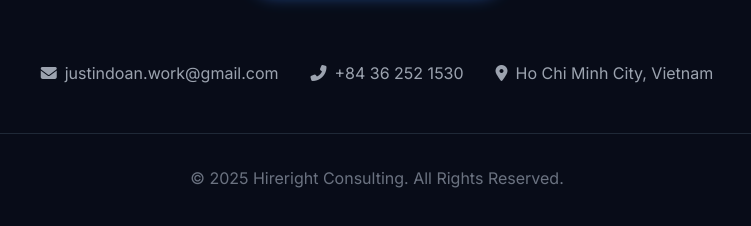
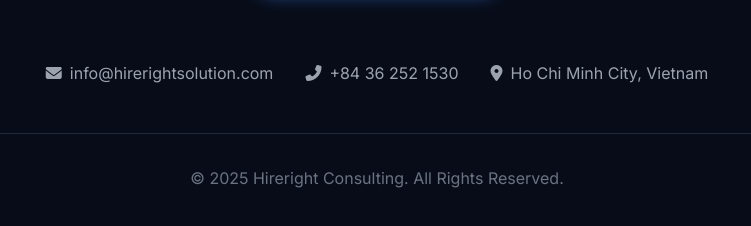
Before and after one commit to HIRERIGHT-CONSULTING/HIRERIGHTCONSULTING, a plain HTML site: page index.html in a window 1280 px wide. Shown: the part 2297-2523 px from the top of the page, 263-1014 px from the left. Drawn offline with nearby package versions, Linux system fonts and the light colour scheme.

Commit message:
Update index.html

```diff
--- a/index.html
+++ b/index.html
@@ -21,7 +21,7 @@
       "@type": "ProfessionalService",
       "name": "Hireright Consulting",
       "telephone": "+84 36 252 1530",
-      "email": "justindoan.work@gmail.com",
+      "email": "info@hirerightsolution.com",
       "address": {
         "@type": "PostalAddress",
         "addressLocality": "Ho Chi Minh City",
@@ -261,11 +261,11 @@
         <div class="container mx-auto px-6 text-center">
             <h2 class="text-3xl font-bold mb-4 text-white">Let's Build Your Business's Future in Vietnam</h2>
             <p class="mb-10 max-w-xl mx-auto text-gray-400">Reach out to discover how our expertise in the Vietnamese market can fuel your growth trajectory.</p>
-            <a href="mailto:justindoan.work@gmail.com" class="cta-button text-white font-bold py-4 px-10 rounded-full text-lg inline-block">
+            <a href="mailto:info@hirerightsolution.com" class="cta-button text-white font-bold py-4 px-10 rounded-full text-lg inline-block">
                 Start a Conversation
             </a>
             <div class="flex flex-col md:flex-row justify-center items-center space-y-4 md:space-y-0 md:space-x-8 text-gray-400 mt-16">
-                 <p><i class="fas fa-envelope mr-2"></i>justindoan.work@gmail.com</p>
+                 <p><i class="fas fa-envelope mr-2"></i>info@hirerightsolution.com</p>
                  <p><i class="fas fa-phone-alt mr-2"></i>+84 36 252 1530</p>
                  <p><i class="fas fa-map-marker-alt mr-2"></i>Ho Chi Minh City, Vietnam</p>
             </div>
```
